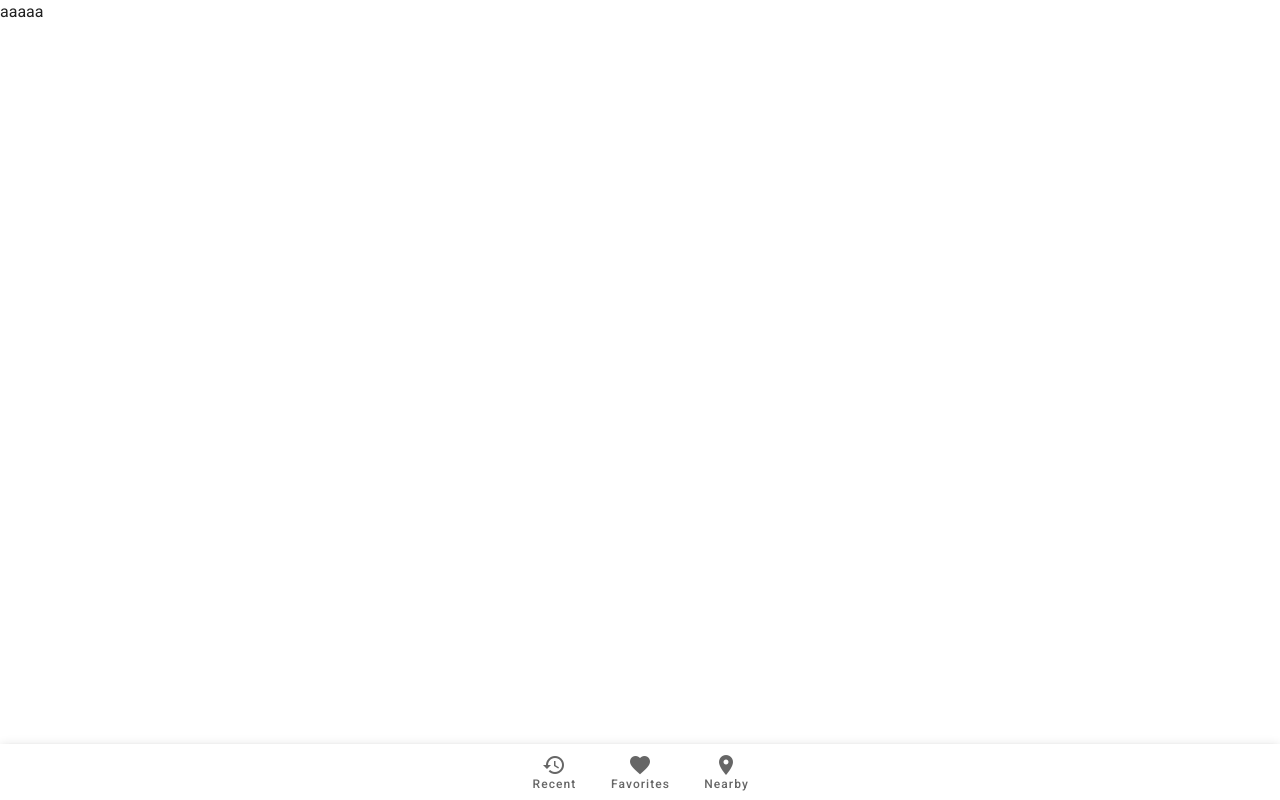
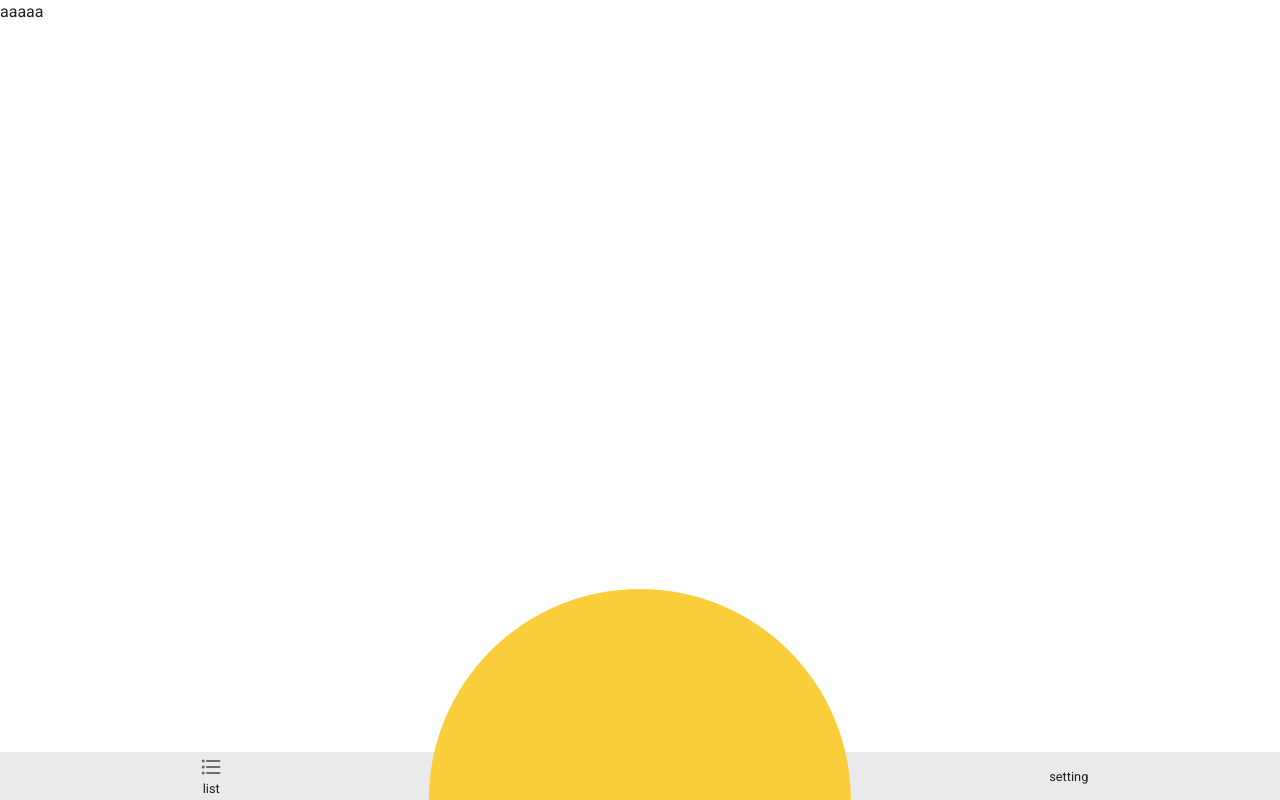
Before and after one commit to tomi-matsu/BUPPIN, a Vue app: page / in a window 1280 px wide. Built offline with nearby package versions, Linux system fonts and the light colour scheme.

Commit message:
markup footer

```diff
--- a/src/components/Footer.vue
+++ b/src/components/Footer.vue
@@ -1,14 +1,14 @@
 <template lang="pug">
-  v-bottom-navigation.footer(fixed)
-    v-btn(value="recent")
-      span Recent
-      v-icon mdi-history
-    v-btn(value="favorites")
-      span Favorites
-      v-icon mdi-heart
-    v-btn(value="nearby")
-      span Nearby
-      v-icon mdi-map-marker
+  .footer
+    .side-menu-wrap
+      .side-menu.left
+        v-icon.icon mdi-format-list-bulleted
+        span.label list
+      .side-menu.right
+        v-icon.icon mdi-settings-outline
+        span.label setting
+    .home
+
 </template>
 
 <script lang="ts" scoped>
@@ -19,7 +19,35 @@ export default {
   },
 }
 </script>
-<style lang="sass">
-.footer
-  justify-content: space-between
+<style lang="scss">
+.footer {
+  width: 100vw;
+  height: 48px;
+  position: fixed;
+  bottom: 0;
+  background-color: #EAEAEA;
+}
+.side-menu-wrap {
+  display: flex;
+  justify-content: space-between;
+}
+.side-menu {
+  width: 33vw;
+  text-align: center;
+  display: grid;
+  padding: .2em .5em;
+  .label {
+    font-size: .8em;
+  }
+}
+.home {
+  width: 33vw;
+  height: 33vw;
+  background-color: #FACE3B;
+  position: fixed;
+  bottom: calc(-33vw / 2);
+  left: 50%;
+  transform: translateX(-50%);
+  border-radius: 50%;
+}
 </style>
```
